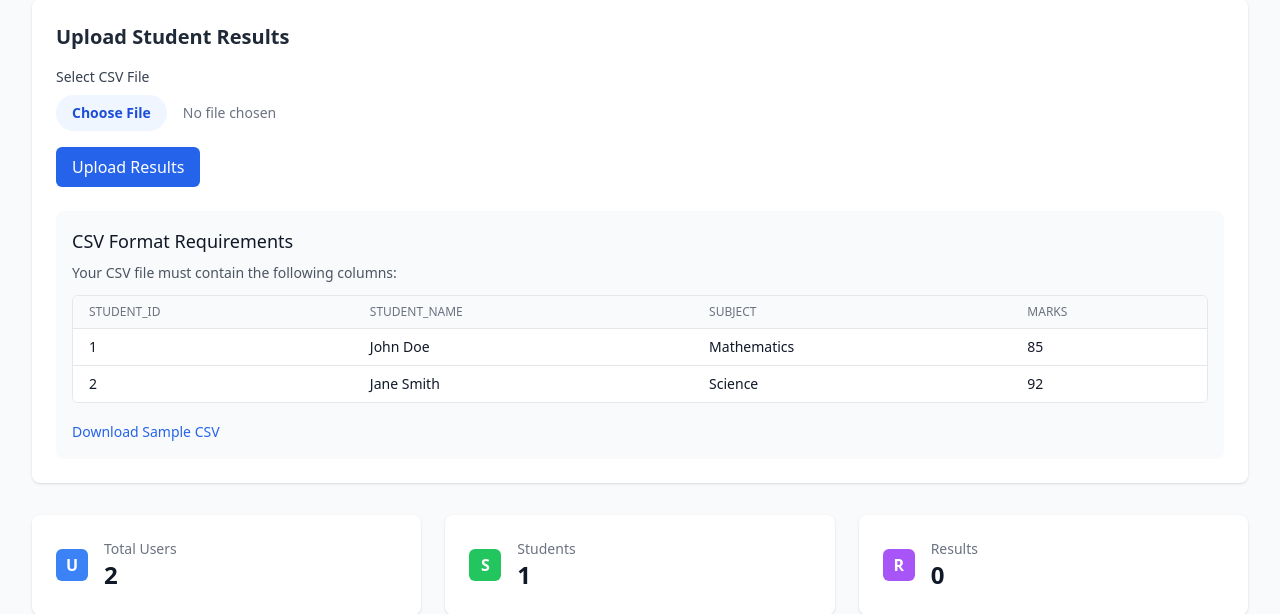
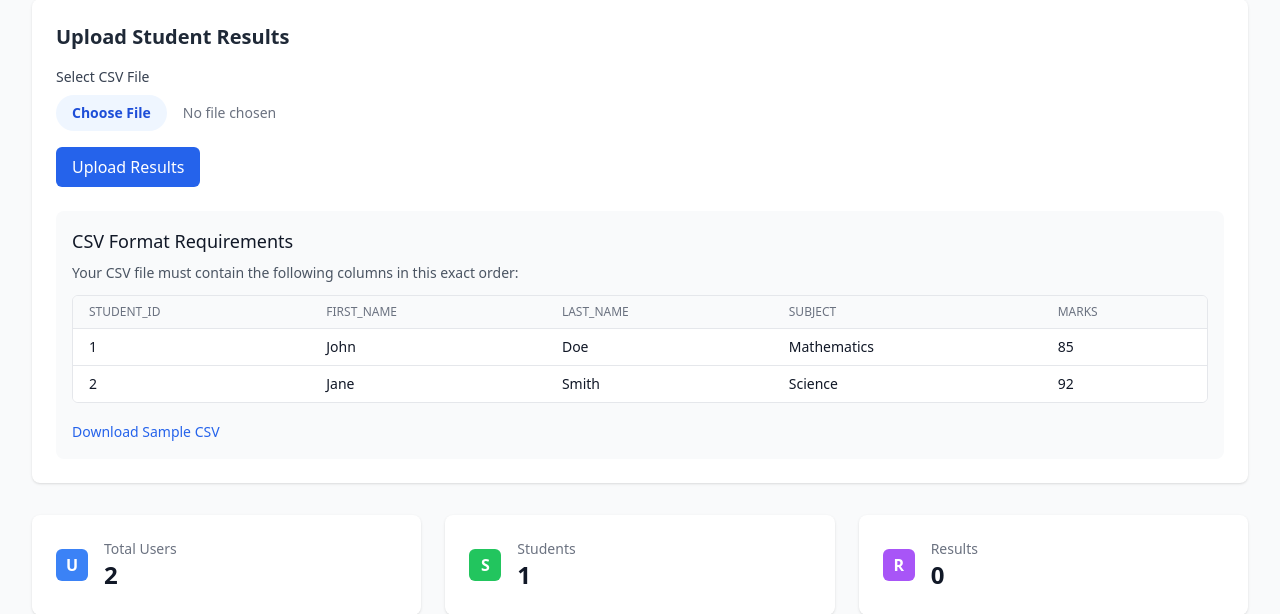
Before and after one commit to harrisonvalan/devops, a Flask app: page /admin/dashboard in a window 1280 px wide. Shown: the part 217-831 px from the top of the page. Run offline with Flask 3, Linux system fonts and the light colour scheme; a user stored in the database is signed in; data comes from the database, SQL or seed files in the repository; data that the repository does not hold is empty; some libraries are stand-ins or nearby versions.

Commit message:
Update CSV format requirements in admin dashboard to include first_name and last_name columns instead of student_name

```diff
--- a/app/templates/admin_dashboard.html
+++ b/app/templates/admin_dashboard.html
@@ -33,14 +33,15 @@
         <div class="mt-6 bg-gray-50 rounded-lg p-4">
             <h3 class="text-lg font-medium text-gray-900 mb-2">CSV Format Requirements</h3>
             <p class="text-sm text-gray-600 mb-3">
-                Your CSV file must contain the following columns:
+                Your CSV file must contain the following columns in this exact order:
             </p>
             <div class="bg-white border border-gray-200 rounded-md overflow-hidden">
                 <table class="min-w-full divide-y divide-gray-200">
                     <thead class="bg-gray-50">
                         <tr>
                             <th class="px-4 py-2 text-left text-xs font-medium text-gray-500 uppercase">student_id</th>
-                            <th class="px-4 py-2 text-left text-xs font-medium text-gray-500 uppercase">student_name</th>
+                            <th class="px-4 py-2 text-left text-xs font-medium text-gray-500 uppercase">first_name</th>
+                            <th class="px-4 py-2 text-left text-xs font-medium text-gray-500 uppercase">last_name</th>
                             <th class="px-4 py-2 text-left text-xs font-medium text-gray-500 uppercase">subject</th>
                             <th class="px-4 py-2 text-left text-xs font-medium text-gray-500 uppercase">marks</th>
                         </tr>
@@ -48,13 +49,15 @@
                     <tbody class="bg-white divide-y divide-gray-200">
                         <tr>
                             <td class="px-4 py-2 text-sm text-gray-900">1</td>
-                            <td class="px-4 py-2 text-sm text-gray-900">John Doe</td>
+                            <td class="px-4 py-2 text-sm text-gray-900">John</td>
+                            <td class="px-4 py-2 text-sm text-gray-900">Doe</td>
                             <td class="px-4 py-2 text-sm text-gray-900">Mathematics</td>
                             <td class="px-4 py-2 text-sm text-gray-900">85</td>
                         </tr>
                         <tr>
                             <td class="px-4 py-2 text-sm text-gray-900">2</td>
-                            <td class="px-4 py-2 text-sm text-gray-900">Jane Smith</td>
+                            <td class="px-4 py-2 text-sm text-gray-900">Jane</td>
+                            <td class="px-4 py-2 text-sm text-gray-900">Smith</td>
                             <td class="px-4 py-2 text-sm text-gray-900">Science</td>
                             <td class="px-4 py-2 text-sm text-gray-900">92</td>
                         </tr>
@@ -118,7 +121,7 @@
 
 <script>
 function downloadSampleCSV() {
-    const csvContent = "data:text/csv;charset=utf-8,student_id,student_name,subject,marks\n1,John Doe,Mathematics,85\n1,John Doe,Science,92\n2,Jane Smith,Mathematics,78\n2,Jane Smith,Science,88\n3,Bob Johnson,Mathematics,95";
+    const csvContent = "data:text/csv;charset=utf-8,student_id,first_name,last_name,subject,marks\n1,John,Doe,Mathematics,85\n1,John,Doe,Science,92\n2,Jane,Smith,Mathematics,78\n2,Jane,Smith,Science,88\n3,Bob,Johnson,Mathematics,95";
     const encodedUri = encodeURI(csvContent);
     const link = document.createElement("a");
     link.setAttribute("href", encodedUri);
```
